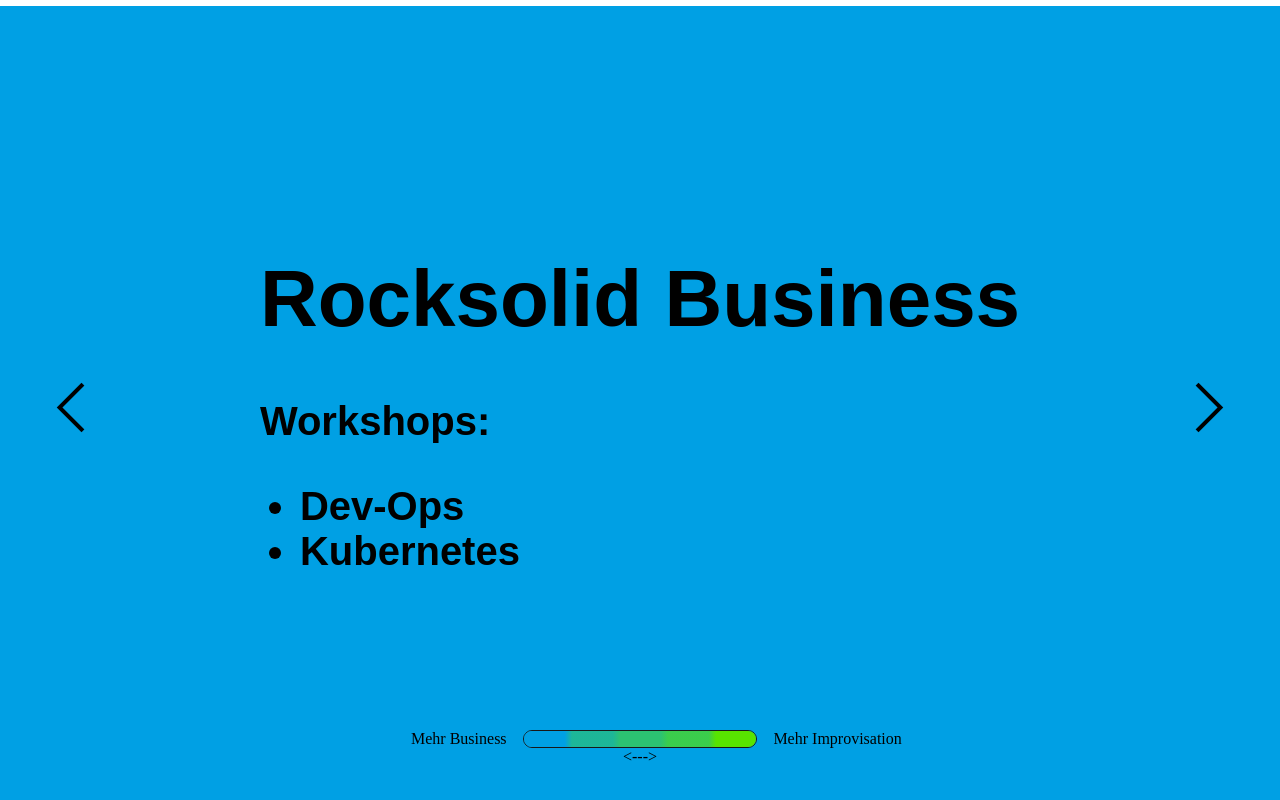
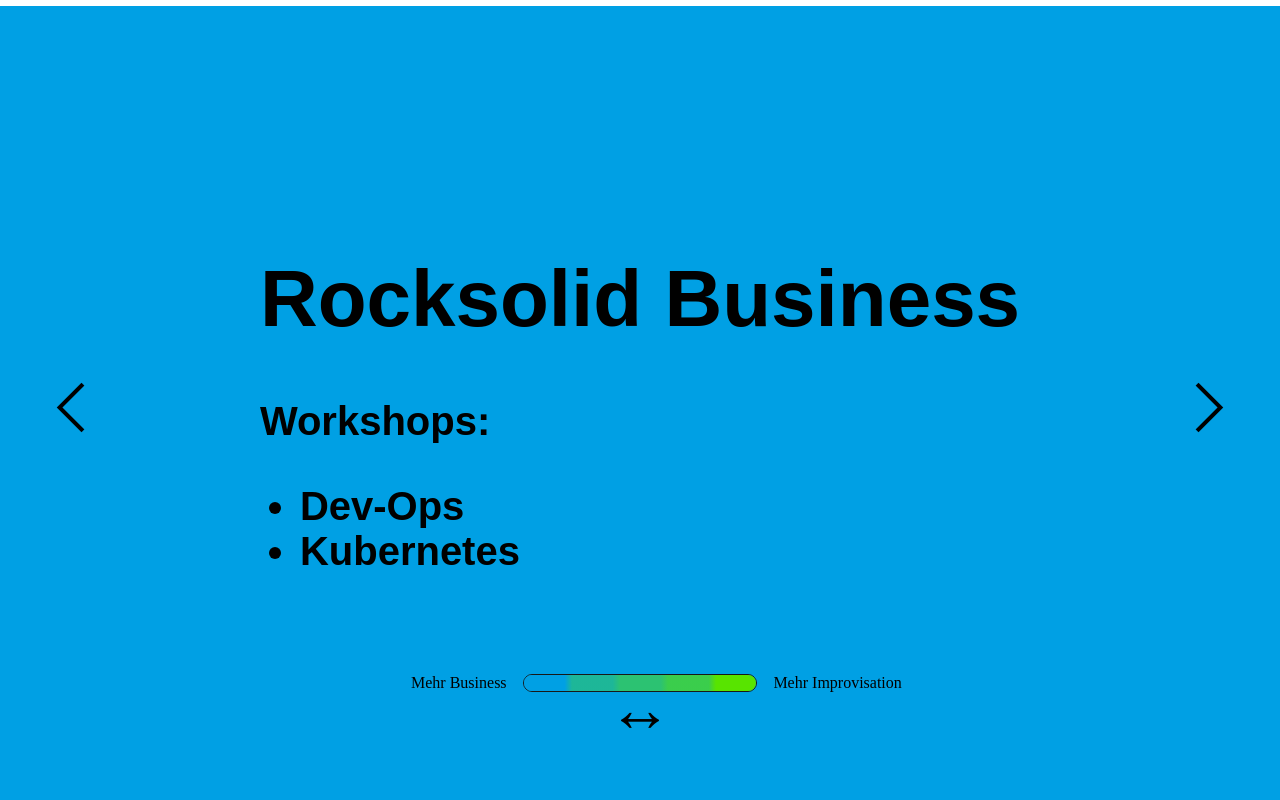
Before and after one commit to H3rby7/advance, a website: page index.html in a window 1280 px wide. Shown: the part 559-1359 px from the top of the page. Drawn offline with Linux system fonts and the light colour scheme.

Commit message:
slider poke change

```diff
--- a/index.html
+++ b/index.html
@@ -94,7 +94,7 @@
           </div>
           <span class="slider__label">Mehr Improvisation</span>
         </div>
-        <div class="slider__poke">&lt;---&gt;</div>
+        <div class="slider__poke">&harr;</div>
       </div>
     </div>
   </div>
--- a/slider.css
+++ b/slider.css
@@ -158,4 +158,9 @@ a.slide__next,
 .slider__poke {
   width: 100%;
   text-align: center;
+  font-size: 4em;
+  font-weight: bold;
+  position: relative;
+  top: -0.3em;
+  z-index: 5;
 }
```
